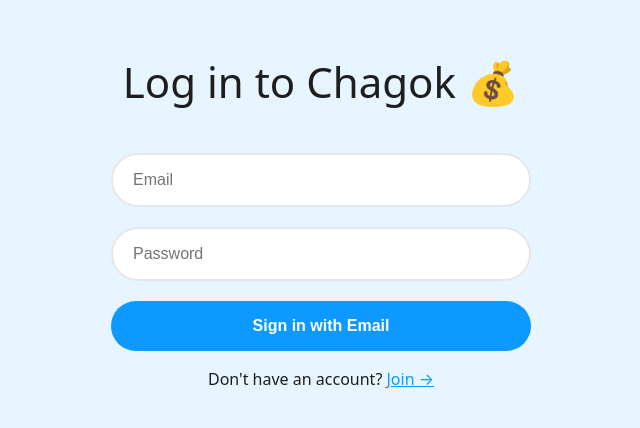
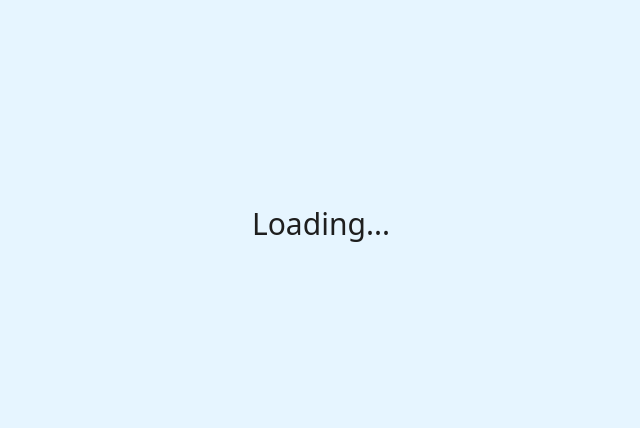
Before and after one commit to dawwson/chagok-fe, a React (Vite) app: page / in a window 1280 px wide. Before the commit this address led to /login. Shown: the part 176-604 px from the top of the page, without its empty margins (319-959 px from the left). Built offline with nearby package versions, Linux system fonts and the light colour scheme.

Commit message:
Fix: 새로고침을 빠르게 할 때 로그인 화면 대신 로딩 스크린 보이도록 수정

```diff
--- a/src/components/organisms/LoadingScreen/style.ts
+++ b/src/components/organisms/LoadingScreen/style.ts
@@ -8,5 +8,5 @@ export const Wrapper = styled.div`
 `;
 
 export const Text = styled.span`
-  font-size: 24px;
+  font-size: 30px;
 `;
--- a/src/components/templates/AuthLayout/index.tsx
+++ b/src/components/templates/AuthLayout/index.tsx
@@ -4,7 +4,13 @@ interface Props {
 
 const AuthLayout = ({ children }: Props) => {
   return (
-    <div style={{ height: "100vh", display: "flex", justifyContent: "center" }}>
+    <div
+      style={{
+        height: "100vh",
+        display: "flex",
+        justifyContent: "center",
+      }}
+    >
       {children}
     </div>
   );
--- a/src/components/templates/PrivateRoute/index.tsx
+++ b/src/components/templates/PrivateRoute/index.tsx
@@ -1,5 +1,7 @@
 import { Navigate } from "react-router-dom";
 import { useAuth } from "../../../contexts/auth";
+import { useEffect, useState } from "react";
+import LoadingScreen from "../../organisms/LoadingScreen";
 
 interface Props {
   children: React.ReactNode;
@@ -7,8 +9,18 @@ interface Props {
 
 const PrivateRoute = ({ children }: Props) => {
   const { currentUser } = useAuth();
+  const [isLoading, setIsLoading] = useState(true);
 
-  return currentUser ? children : <Navigate to="/login" />;
+  useEffect(() => {
+    if (currentUser) {
+      setIsLoading(false);
+    }
+  }, [currentUser]);
+
+  if (isLoading) {
+    return <LoadingScreen />;
+  }
+  return currentUser ? children : <Navigate to="/login" replace />;
 };
 
 export default PrivateRoute;
```
